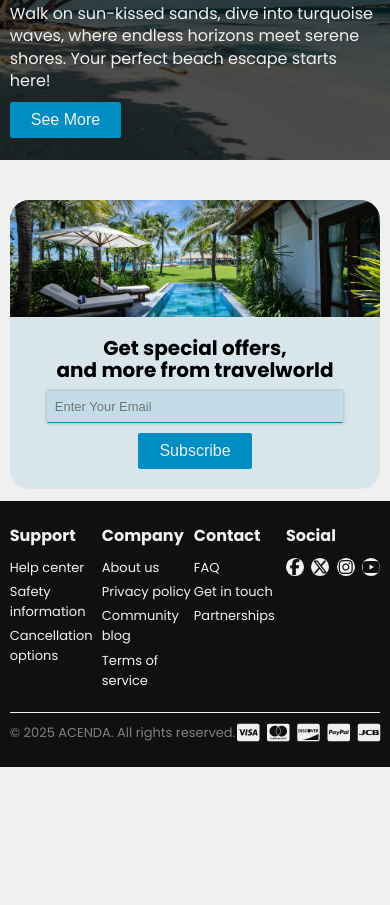
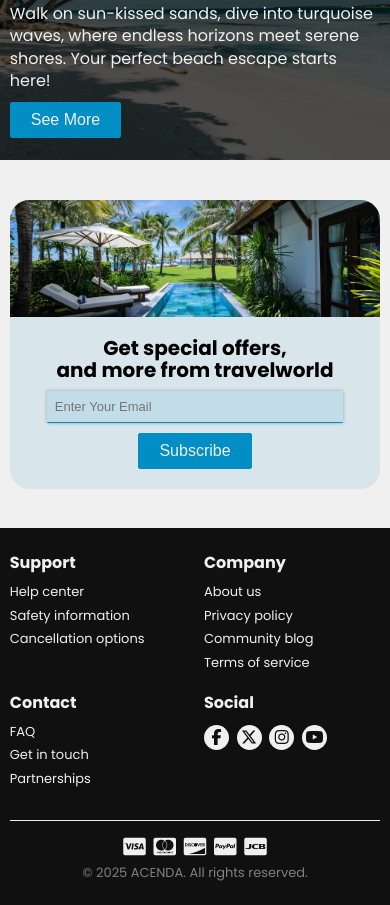
Before and after one commit to SK-Sarkar-Programmer/Acenda-Home-Page-Raw, a plain HTML site: page index.html in a window 390 px wide. Shown: the part 1965-2870 px from the top of the page. Before the commit the page ends 2732 px from the top, so only its background shows below. Drawn offline with nearby package versions, Linux system fonts and the light colour scheme.

Commit message:
Footer section responsive complete

```diff
--- a/css/responsive.css
+++ b/css/responsive.css
@@ -61,6 +61,11 @@
   .explore-content .places .places-cards {
     width: 100%;
   }
+
+  .footer-links-table {
+    grid-template-columns: repeat(3, 1fr);
+    gap: var(--gap-lg);
+  }
 }
 
 @media only screen and (max-width: 640px) {
@@ -112,3 +117,22 @@
     width: 80%;
   }
 }
+
+@media only screen and (max-width: 520px) {
+  .footer-links-table {
+    grid-template-columns: repeat(2, 1fr);
+  }
+
+  .copyright-container {
+    flex-direction: column-reverse;
+    gap: var(--gap-xs);
+  }
+
+  .copyright-content {
+    text-align: center;
+  }
+
+  .partners-payment-cards ul {
+    justify-content: center;
+  }
+}
--- a/css/style.css
+++ b/css/style.css
@@ -9,9 +9,10 @@
   --font-lg: clamp(2rem, calc(1rem + 1.5vw), 100rem);
   --font-base: clamp(1.6rem, calc(0.5rem + 1vw), 100rem);
   --font-sm: clamp(1.3rem, calc(0.5rem + 0.7vw), 100rem);
-  --primary-icon-container-size: clamp(1.3rem, calc(1rem + 2vw), 100rem);
+  --primary-icon-container-size: clamp(2.5rem, calc(1rem + 2vw), 100rem);
   --padding-2xl: clamp(2rem, calc(1rem + 3vw), 100rem);
   --padding-xl: clamp(2rem, calc(1rem + 2vw), 100rem);
+  --padding-base: clamp(1.6rem, calc(.7rem + 1.5vw), 100rem);
   --padding-sm: clamp(1rem, calc(0.5rem + 0.7vw), 100rem);
   --padding-xs: clamp(0.8rem, calc(0.2rem + 0.5vw), 100rem);
   --gap-lg: clamp(0.5rem, calc(1rem + 2vw), 100rem);
@@ -539,6 +540,10 @@ nav {
 /* ------------------------------> End Special Offer Section <------------------------------ */
 
 /* ------------------------------> Start Footer Section <------------------------------ */
+footer {
+  margin-top: clamp(3rem, calc(2rem + 5vw), 100rem);
+}
+
 .footer-container {
   background-color: var(--black-shade);
   color: var(--white-shade);
@@ -548,6 +553,7 @@ nav {
 .footer-links-table {
   display: grid;
   grid-template-columns: repeat(4, 1fr);
+  gap: var(--gap-sm);
   padding-bottom: var(--padding-2xl);
 }
 
@@ -559,11 +565,12 @@ nav {
 .links-table-column ul {
   display: flex;
   flex-direction: column;
-  gap: var(--gap-xs);
+  gap: var(--gap-sm);
 }
 
 .links-table-column ul li a {
   font-size: var(--font-sm);
+  line-height: 1.1;
 }
 
 .social-icon-container ul {
@@ -595,7 +602,8 @@ nav {
 .copyright-container {
   display: flex;
   justify-content: space-between;
-  padding-top: var(--padding-sm);
+  margin-top: var(--padding-sm);
+  padding-top: var(--padding-base);
   border-top: 0.2vw solid var(--white-shade);
 }
 
```
